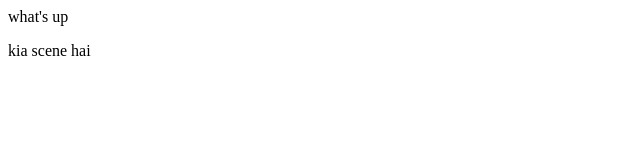
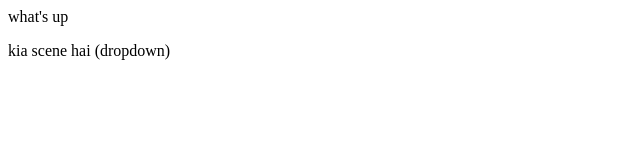
Before and after one commit to shahbaz193/localRepo, a plain HTML site: page index.html in a window 1280 px wide. Shown: the full height of the page, 0-640 px from the left. Drawn offline with Linux system fonts and the light colour scheme.

```diff
--- a/index.html
+++ b/index.html
@@ -1,2 +1,2 @@
 <p>what's up</p>
-<p>kia scene hai</p>
+<p>kia scene hai (dropdown)</p>
```
